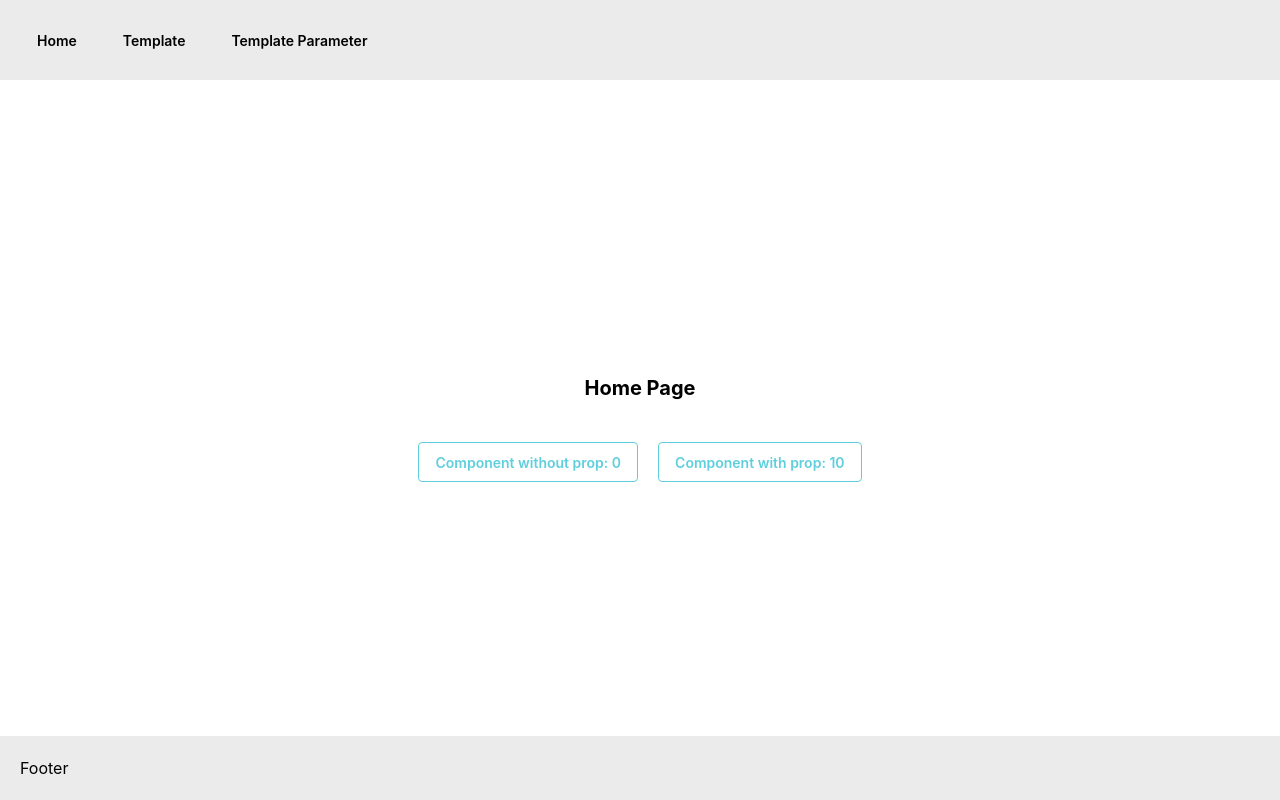
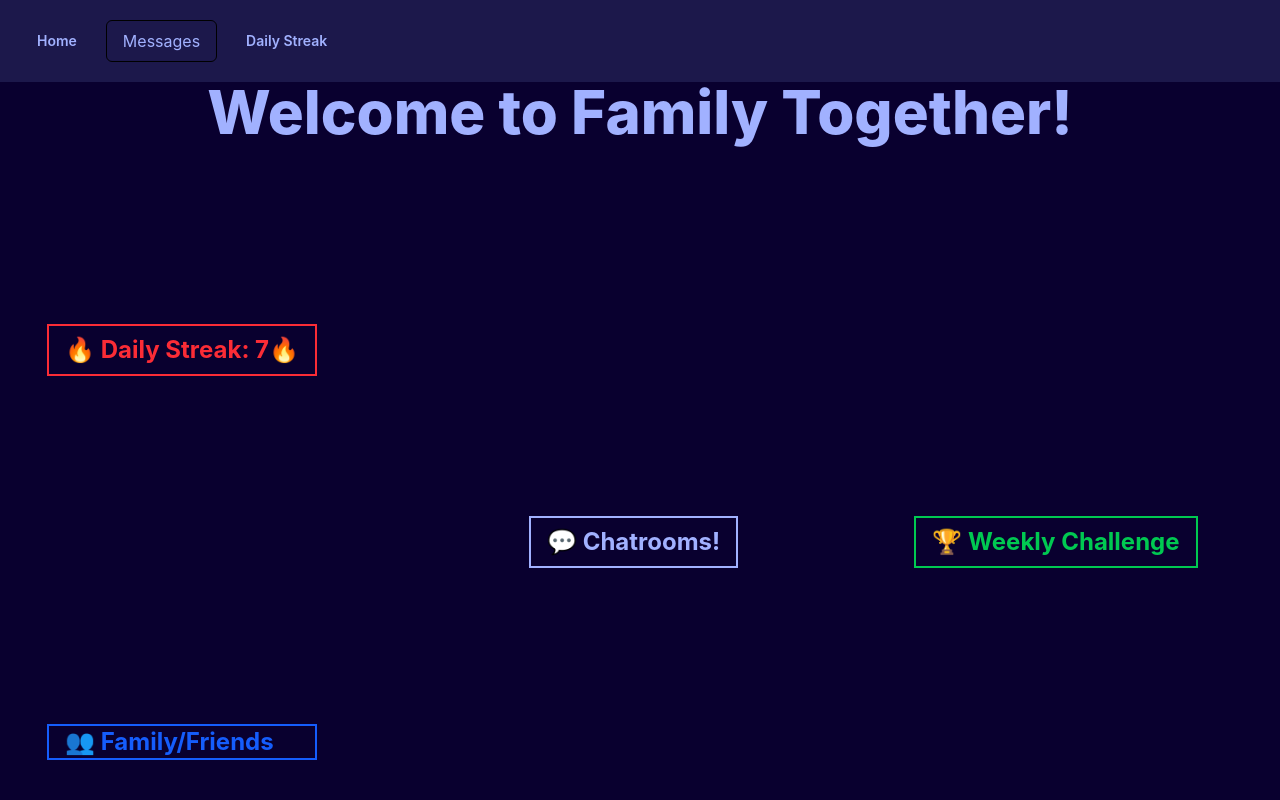
Before and after one commit to kimeric219/cac-2026, a React (Vite) app: page / in a window 1280 px wide. Shown: the top 800 px of the page. Built offline with nearby package versions, Linux system fonts and the light colour scheme.

Commit message:
everything

```diff
--- a/index.html
+++ b/index.html
@@ -1,5 +1,5 @@
 <!doctype html>
-<html lang="en" data-theme="lofi">
+<html lang="en" data-theme="synthwave">
 
 <head>
   <meta charset="UTF-8" />
--- a/src/Layout.jsx
+++ b/src/Layout.jsx
@@ -1,17 +1,14 @@
 import { useState } from 'react'
 import { Link, Route, Routes } from 'react-router'
 import HomePage from './pages/home'
-import TemplatePage from './pages/template'
-import TemplateWithParamPage from './pages/template-with-param'
+import MessagesPage from './pages/messages'
 
 const ROUTES = [
   { path: "/", element: <HomePage /> },
-  { path: "/template", element: <TemplatePage /> },
-  { path: "/template/:v", element: <TemplateWithParamPage /> },
+  { path: "/messages", element: <MessagesPage /> },
 ]
 
 export default function Layout() {
-
 
   return (
     <div className="min-h-screen flex flex-col">
@@ -20,12 +17,17 @@ export default function Layout() {
         <Link to="/">
           <button className="btn btn-ghost">Home</button>
         </Link>
-        <Link to="/template">
-          <button className="btn btn-ghost">Template</button>
+
+        <Link to="/messages">
+          <button className="border border-black rounded-md px-4 py-2">
+            Messages
+          </button>
         </Link>
-        <Link to="/template/test">
-          <button className="btn btn-ghost">Template Parameter</button>
+
+        <Link to="/daily_streak">
+          <button className="btn btn-ghost">Daily Streak</button>
         </Link>
+
       </nav>
       {/* Main */}
       <Routes>
--- a/src/index.css
+++ b/src/index.css
@@ -7,3 +7,88 @@
 * {
   box-sizing: border-box;
 }
+
+.grid {
+  display: flex;
+  justify-content: center;
+  align-items: center;
+  display: grid;
+  grid-template-columns: 40% 20% 40%;
+  grid-template-rows: 40% 20% 40%;
+  right: -40px;
+}
+
+.h-grid {
+  height: 800px;
+  width: fill;
+  display: grid;
+  grid-template-columns: 33% 33% 33%;
+  grid-template-rows: 100%;
+  right: -40px;
+
+}
+
+.first {
+  display: flex;
+  flex-wrap: wrap;
+  flex-direction: column;
+  justify-content: space-around;
+  margin-left: 30px;
+  padding: 8px 12px;
+  width: fit-content;
+
+}
+
+
+.second {
+  display: flex;
+  flex-wrap: wrap;
+  justify-content: center;
+  align-items: center;
+
+}
+
+
+
+
+.third {
+  display: flex;
+  flex-wrap: wrap;
+  justify-content: center;
+  align-items: center;
+}
+
+.text-2xl {
+  margin: 5px;
+}
+
+.text-4xl {
+  display: flex;
+  flex-wrap: wrap;
+  width: fit-content;
+  height: fit-content;
+  padding: 10px;
+  margin: 10px;
+  border: 2px solid rgba(185, 167, 255, 0.25)
+}
+
+.text-xl {
+  display: flex;
+  flex-wrap: wrap;
+  justify-content: flex-end;
+  justify-items: end;
+}
+
+.text-6xl {
+  display: flex;
+  flex-wrap: wrap;
+  justify-content: center;
+  align-items: center;
+}
+
+.text-3xl {
+  display: flex;
+  flex-wrap: wrap;
+  padding: 10px;
+  border: 2px solid rgba(185, 167, 255, 0.25)
+}
--- a/src/pages/home.jsx
+++ b/src/pages/home.jsx
@@ -1,14 +1,21 @@
-import Counter from "../components/Counter";
-import CounterWithProp from "../components/CounterWithProp";
 
 export default function HomePage() {
 
     return (
-        <div className="flex-grow flex flex-col justify-center items-center">
-            <div className="text-xl font-bold m-10">Home Page</div>
-            <div className="flex space-x-5">
-                <Counter />
-                <CounterWithProp initialValue={10} />
+        <div className="">
+            <div className="text-6xl font-extrabold ">Welcome to Family Together!</div>
+            <div className="h-grid">
+                <div className="first"> {/*Far Left (33%)*/}
+                    <div className="flex text-2xl font-bold border-2 border-red px-4 py-2 text-red-500">🔥 Daily Streak: 7🔥</div>
+                    <div className="flex text-2xl font-bold border-2 border-blue px-4 py -2 text-blue-600">👥 Family/Friends</div>
+                </div>
+                <div className="second"> {/*Middle (33%)*/}
+                    <a className="flex text-2xl font-bold border-2 border-cyan px-4 py-2" href="/messages">💬 Chatrooms!</a>
+                </div>
+
+                <div className="third"> {/*Far Right (33%)*/}
+                    <div className="flex border-2 border-green px-4 py-2 text-2xl font-bold text-green-500">🏆 Weekly Challenge</div>
+                </div>
             </div>
         </div>
     );
--- /dev/null
+++ b/src/pages/messages.jsx
@@ -0,0 +1,30 @@
+export default function MessagesPage() {
+
+    return (
+        <div className="">
+            <div className="hover:bg-purple-500/20 text-4xl font-bold flex border-2 border-green px-5 py-2 rounded-xl">Add New Friends➕</div>
+            <div className="h-grid">
+                <div className="messages">
+                    <div className="hover:bg-purple-500/20 flex text-2xl font-bold text-white border-2 border-purple-300/20 rounded-xl px-10 py-2">🟢Mom - Don't Forget Dinner Tonight!</div>
+                    <div className="hover:bg-purple-500/20 flex text-2xl font-bold text-white border-2 border-purple-300/20  rounded-xl px-10 py-2">🟢 Friend - Yo</div>
+                    <a className="hover:bg-purple-500/20 flex text-2xl font-bold text-white border-2 border-purple-300/20  rounded-xl px-10 py-2" href="/messages">🟢 Dad - Everything Okay at home?</a>
+                    <div className="hover:bg-purple-500/20 flex text-2xl font-bold text-white border-2 border-purple-300/20  rounded-xl px-10 py-2">🟢Brother - Clean your room</div>
+                    <div className="hover:bg-purple-500/20 flex text-2xl font-bold text-green border-2 border-purple-300/20  rounded-xl px-10 py-2">🟢Family Chat: Mom - How's everything going?</div>
+
+                </div>
+                <div className=" text-4xl font-bold flex justify-center border-2 border-purple-300/20e px-5 py-2 rounded-xl">Current Conversation: Mom
+                    <div className="text-2xl hover:bg-purple-500/20 flex font-bold text-white border-2 border-purple-300/20 rounded-xl px-1 py-0.5">Mom - Don't Forget Dinner Tonight!</div>
+                    <div className="text-2xl hover:bg-purple-500/20 flex font-bold text-blue border-2 border-purple-300/20 rounded-xl px-1 py-0.5">You - Okay, I'll prepare chicken!</div>
+                    <div className="text-2xl hover:bg-purple-500/20 flex font-bold text-white border-2 border-purple-300/20 rounded-xl px-1 py-0.5">Mom - I'll be home by 8pm.</div>
+                    <div className="text-2xl hover:bg-purple-500/20 flex font-bold text-blue border-2 border-purple-300/20 rounded-xl px-1 py-0.5">You - I'll be done cooking dinner by then!</div>
+                    <div className="text-xl hover:bg-purple-500/20 font-bold text-white border-1 border-purple-300/20 rounded-xl px-50 py-5">Type_Message_Here...</div>
+
+
+
+                </div>
+
+
+            </div>
+        </div>
+    );
+}
--- a/src/pages/template-with-param.jsx
+++ /dev/null
@@ -1,12 +0,0 @@
-import { useParams } from "react-router";
-
-export default function TemplateWithParamPage() {
-    const { v } = useParams();
-
-
-    return (
-        <div className="flex-grow">
-            The content after the template/ in the url shows here: {v}
-        </div>
-    );
-}
--- a/src/pages/template.jsx
+++ /dev/null
@@ -1,8 +0,0 @@
-export default function TemplatePage() {
-
-    return (
-        <div className="flex-grow">
-            Template
-        </div>
-    );
-}
--- /dev/null
+++ b/src/pages/weekly_challenge.jsx
@@ -0,0 +1,8 @@
+export default function WeeklyChallengePage() {
+
+    return (
+        <div className="flex-grow">
+            Hello Weekly Challenge
+        </div>
+    );
+}
```
Also changed, not shown: 2 other files (tests, documents, lock files or other folders).
